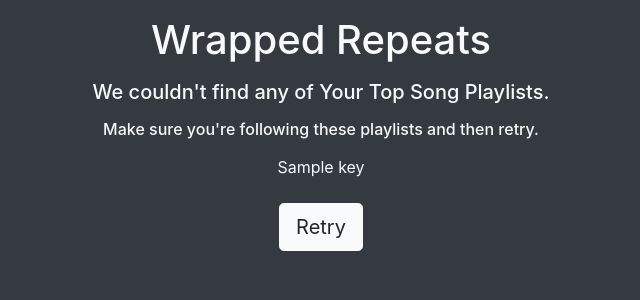
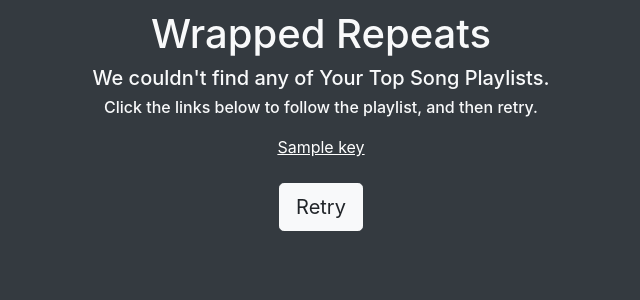
Before and after one commit to bbrown430/repeatreceipts, a Flask app: template templates/notenough.html in a window 1280 px wide. Shown: the top 300 px of the page, without its empty margins (319-959 px from the left). Run offline with Flask 2, Linux system fonts and the light colour scheme; the template is opened without the code that fills it: most values are stand-ins (such as "Sample title", 1, 10 or a date in 2020); parts of the project's set-up code (start-up, migrations or seed data) failed here and were passed over; some libraries are stand-ins or nearby versions.

Commit message:
UI/UX Changes

```diff
--- a/templates/notenough.html
+++ b/templates/notenough.html
@@ -6,20 +6,23 @@
     <link rel="shortcut icon" type="image/x-icon" href="{{ url_for('static', filename='favicon.ico') }}">
 </head>
 <body class="bg-dark">
-    <h1 class="text-center text-light my-3">Wrapped Repeats</h1>
+    <div style="padding:10px 0px 10px 0px">
+        <h1 class="text-center text-light" >Wrapped Repeats</h1>
         {% if not wrappedPlaylists %}
-        <h5 class="text-center text-light my-3">We couldn't find any of Your Top Song Playlists.</h5>
+            <h5 class="text-center text-light">We couldn't find any of Your Top Song Playlists.</h5>
         {% else %}
-        <h5 class="text-center text-light my-3">We found Your Top songs of {{ years_string }}.</h5>
+            <h5 class="text-center text-light">We found Your Top songs of {{ years_string }}.</h5>
         {% endif %}
         {% if not wrappedLinks %}
-        <h6 class="text-center text-light my-3">Looks like you're already following all of the available playlists.</h6>
+            <h6 class="text-center text-light">Looks like you're already following all of the available playlists.</h6>
         {% else %}
-        <h6 class="text-center text-light my-3">Make sure you're following these playlists and then retry.</h6>
+            <h6 class="text-center text-light">Click the links below to follow the playlist, and then retry.</h6>
         {% endif %}
+    </div>
+
     <div >
         {% for key, value in wrappedLinks.items() %}
-            <a style = "display: block; text-align: center; max-width: 200px; margin: auto;" class="text-light" href="{{ url_for(value)}}" target="_blank">{{key}}</a>
+            <a style = "display: block; text-align: center; max-width: 200px; margin: auto; text-decoration: underline; color: white" href="{{ url_for(value)}}" target="_blank">{{key}}</a>
         {% endfor %}
     </div>
     <a href="{{ url_for('wrappedRepeats') }}" style="text-decoration: none;">
```
Also changed, not shown: templates/base.html (+14 -12 lines). Lines whose indentation alone changed are shown as unchanged.
